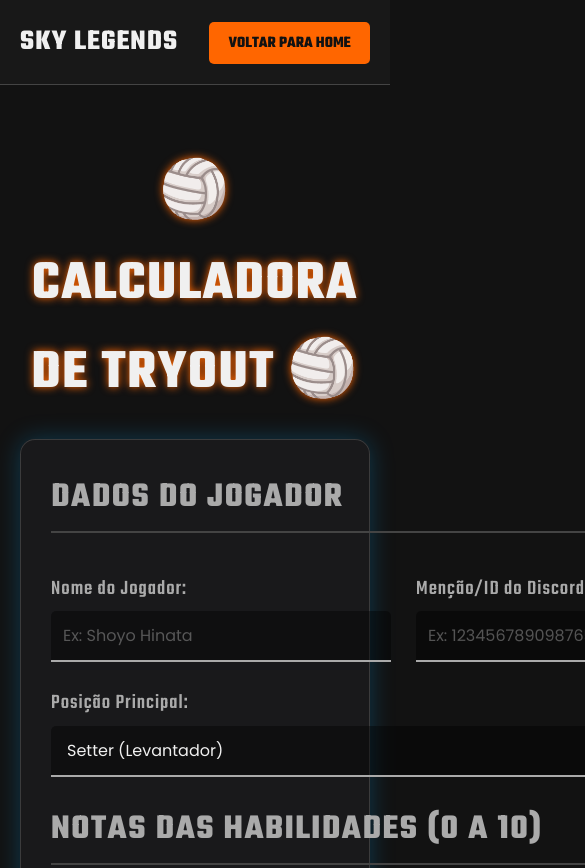
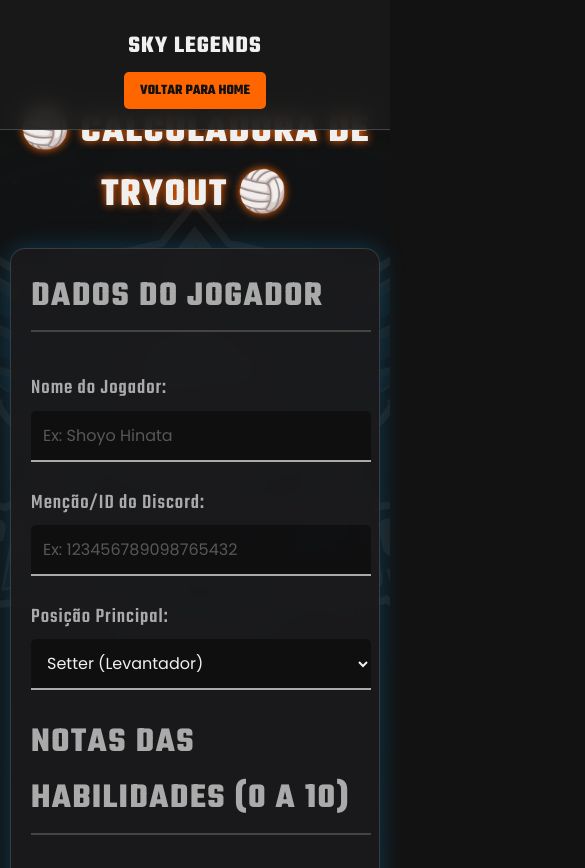
Before and after one commit to sky-legends/skylegends, a plain HTML site: page TryoutSkyLegends.html in a window 390 px wide. Shown: the top 868 px of the page, 585 px wide, since content can reach past the window. Drawn offline with Linux system fonts and the light colour scheme.

Commit message:
Update TryoutSkyLegends.html

```diff
--- a/TryoutSkyLegends.html
+++ b/TryoutSkyLegends.html
@@ -10,10 +10,9 @@
     <link href="https://fonts.googleapis.com/css2?family=Teko:wght@500;700&family=Poppins:wght@300;400&display=swap" rel="stylesheet">
 
     <style>
-        /* --- 2. DEFINIÇÃO DA NOVA PALETA DE CORES E FONTES --- */
         :root {
-            --cor-fundo: #121212; /* Preto (tema escuro) */
-            --cor-container: rgba(28, 28, 30, 0.8); /* Vidro escuro semi-transparente */
+            --cor-fundo: #121212;
+            --cor-container: rgba(28, 28, 30, 0.8);
             --cor-texto: #f0f0f0;
             --cor-texto-label: #aaa;
             --cor-laranja-haikyuu: #FF6600;
@@ -29,15 +28,16 @@
             padding: 0;
         }
 
-        /* --- 3. NOVOS ESTILOS DO BODY E FUNDO --- */
         body {
             font-family: var(--font-body);
             background-color: var(--cor-fundo);
             color: var(--cor-texto);
             line-height: 1.6;
-            padding: 40px 20px; /* Mais espaço no topo */
+            /* Padding maior no topo para o menu fixo (no mobile) */
+            padding: 120px 20px 40px 20px;
             position: relative;
             z-index: 1;
+            overflow-x: hidden; /* Previne scroll horizontal */
         }
 
         body::before {
@@ -48,14 +48,13 @@
             width: 100%;
             height: 100%;
             z-index: -1;
-            background-image: url('logo_sky_legends.jpg');
+            background-image: url('fotos/logo_sky_legends.jpg');
             background-position: center center;
             background-repeat: no-repeat;
             background-size: cover;
             opacity: 0.05;
         }
 
-        /* --- 4. NOVOS TÍTULOS (ESTILO ANIME) --- */
         h1, h2, h3 {
             font-family: var(--font-header);
             text-transform: uppercase;
@@ -76,7 +75,7 @@
             border-bottom: 2px solid #444;
             padding-bottom: 5px;
             color: var(--cor-texto-label);
-            text-shadow: none; /* Só o H1 e H3 terão o brilho */
+            text-shadow: none;
         }
 
         h3 {
@@ -84,18 +83,13 @@
             color: var(--cor-laranja-haikyuu);
         }
 
-
-        /* --- 5. O CONTAINER (EFEITO VIDRO FUTURISTA) --- */
         .container {
             background-color: var(--cor-container);
             backdrop-filter: blur(15px);
             -webkit-backdrop-filter: blur(15px);
-
             border: 1px solid rgba(255, 255, 255, 0.15);
             border-radius: 15px;
-
             box-shadow: 0 0 25px rgba(0, 175, 255, 0.25);
-
             padding: 30px;
             position: relative;
             z-index: 2;
@@ -105,7 +99,6 @@
             animation: slideUp 0.8s ease-out 0.2s forwards;
         }
 
-        /* Containers secundários (para a área de resultado) */
         #resultadoArea .container {
             box-shadow: 0 0 25px rgba(0, 175, 255, 0.15);
             margin-top: 30px;
@@ -118,7 +111,6 @@
             }
         }
 
-        /* --- 6. NOVOS INPUTS E LABELS (ESTILO TECH) --- */
         .form-grid {
             display: grid;
             grid-template-columns: 1fr 1fr;
@@ -162,7 +154,6 @@
             background-color: rgba(0, 0, 0, 0.2);
         }
 
-        /* --- 7. BOTÕES COM EFEITO NEON --- */
         button {
             width: 100%;
             padding: 15px;
@@ -204,7 +195,6 @@
             box-shadow: 0 0 25px 0px var(--cor-azul-neon);
         }
 
-        /* --- 8. ÁREA DE TEXTO (RESULTADOS) --- */
         #resultadoArea {
             margin-top: 30px;
         }
@@ -227,45 +217,45 @@
             border-color: var(--cor-laranja-haikyuu);
         }
 
-        /* --- 9. ESTILOS DA NAVBAR "ESCONDIDA" (CÓDIGO NOVO) --- */
-
+        /* --- NAVBAR "ESCONDIDA" (PARA DESKTOP) --- */
         .navbar-trigger {
             position: fixed;
             top: 0;
             left: 0;
             width: 100%;
-            height: 20px; /* Altura da zona de trigger */
-            z-index: 1001; /* Fica em cima de tudo */
+            height: 20px;
+            z-index: 1001;
         }
 
         .navbar {
-            /* Posição e Fundo */
             position: fixed;
             top: 0;
             left: 0;
             width: 100%;
             z-index: 1000;
             padding: 1.2rem 0;
-
-            /* Efeito Vidro (para combinar com o site) */
             background-color: rgba(26, 26, 26, 0.9);
             backdrop-filter: blur(10px);
             -webkit-backdrop-filter: blur(10px);
             border-bottom: 1px solid #444;
-
-            /* --- EFEITO DE SUMIR (Default) --- */
             opacity: 0;
-            transform: translateY(-100%); /* Escondida para cima */
-            pointer-events: none; /* Não pode ser clicada */
+            transform: translateY(-100%);
+            pointer-events: none;
             transition: opacity 0.4s ease, transform 0.4s ease;
         }
 
-        /* --- A MÁGICA DO EFEITO --- */
         .navbar-trigger:hover + .navbar,
         .navbar:hover {
             opacity: 1;
-            transform: translateY(0); /* Posição normal */
-            pointer-events: auto; /* Agora pode ser clicada */
+            transform: translateY(0);
+            pointer-events: auto;
+        }
+
+        /* --- MUDANÇA AQUI: Classe que o JS vai adicionar --- */
+        .navbar.navbar-hidden {
+            transform: translateY(-100%);
+            opacity: 0;
+            pointer-events: none;
         }
 
         .navbar-container {
@@ -320,13 +310,65 @@
             color: var(--cor-fundo) !important;
         }
 
-        /* --- AJUSTE FINAL --- */
         body > h1 {
             transition: margin-top 0.4s ease;
         }
 
         .navbar-trigger:hover ~ h1 {
              margin-top: 110px;
+        }
+
+        /* --- CÓDIGO DE RESPONSIVIDADE ATUALIZADO --- */
+        @media (max-width: 768px) {
+            body {
+                padding: 100px 10px 20px 10px; /* Padding no topo para o menu fixo */
+            }
+
+            h1 {
+                font-size: 2.5rem;
+                display: flex;
+                align-items: center;
+                justify-content: center;
+                gap: 10px;
+                margin-top: 0 !important;
+            }
+
+            .container {
+                padding: 20px;
+            }
+
+            .form-grid {
+                grid-template-columns: 1fr;
+            }
+
+            /* --- CORREÇÃO DA NAVBAR --- */
+            .navbar-trigger {
+                display: none; /* Desliga o 'hover' do desktop */
+            }
+
+            .navbar {
+                /* Força a navbar a ficar visível por padrão */
+                opacity: 1;
+                transform: translateY(0);
+                pointer-events: auto;
+                /* Adiciona transição para o JS */
+                transition: transform 0.4s ease;
+            }
+
+            .navbar-container {
+                flex-direction: column;
+                gap: 10px;
+                padding: 0.5rem 20px;
+            }
+
+            .nav-logo {
+                font-size: 1.5rem;
+            }
+
+            .navbar .cta-button {
+                padding: 0.5rem 1rem !important;
+                font-size: 0.9rem;
+            }
         }
 
     </style>
@@ -345,6 +387,7 @@
             </nav>
         </div>
     </header>
+
     <h1>🏐 CALCULADORA DE TRYOUT 🏐</h1>
 
     <div class="container">
@@ -404,7 +447,8 @@
     </div>
 
     <div id="resultadoArea" style="display: none;">
-        <div class="container"> <h2 class="full-width">Resultados Gerados</h2>
+        <div class="container">
+            <h2 class="full-width">Resultados Gerados</h2>
 
             <h3>Texto Público (Chat Geral)</h3>
             <textarea id="textoPublico" readonly></textarea>
@@ -417,7 +461,27 @@
     </div>
 
     <script>
-        // Pesos
+        // --- NOVO SCRIPT PARA ESCONDER NAVBAR AO ROLAR ---
+        let lastScrollTop = 0;
+        const navbar = document.querySelector('.navbar');
+
+        window.addEventListener('scroll', function() {
+            // Verifica se estamos no mobile
+            if (window.innerWidth <= 768) {
+                let scrollTop = window.pageYOffset || document.documentElement.scrollTop;
+
+                if (scrollTop > lastScrollTop && scrollTop > 100) {
+                    // Rolando para BAIXO (e já passou do topo)
+                    navbar.classList.add('navbar-hidden');
+                } else {
+                    // Rolando para CIMA
+                    navbar.classList.remove('navbar-hidden');
+                }
+                lastScrollTop = scrollTop <= 0 ? 0 : scrollTop; // Para lidar com o "pulo" no iOS
+            }
+        });
+
+        // --- SCRIPT ANTIGO DA CALCULADORA ---
         const PESOS = {
             Setter: { saque: 0.15, ataque: 0.15, defesa: 0.15, levantamento: 0.35, bloqueio: 0.10, comunicacao: 0.10 },
             Spiker: { saque: 0.20, ataque: 0.35, defesa: 0.10, levantamento: 0.10, bloqueio: 0.15, comunicacao: 0.10 },
@@ -425,7 +489,6 @@
             Libero: { saque: 0.15, ataque: 0.10, defesa: 0.40, levantamento: 0.10, bloqueio: 0.10, comunicacao: 0.15 }
         };
 
-        // Classificação e Cores
         function getClassificacao(media) {
             if (media >= 9.0) {
                 return { nivel: "⭐ Elite", status: "Titular garantido" };
@@ -439,7 +502,6 @@
         }
 
         function calcularTryout() {
-            // 1. Obter todos os dados
             const nome = document.getElementById("nome").value || "Nome não preenchido";
             const discordUser = document.getElementById("discordUser").value || "ID não preenchido";
             const posicao = document.getElementById("posicao").value;
@@ -452,7 +514,6 @@
                 comunicacao: parseFloat(document.getElementById("comunicacao").value) || 0
             };
 
-            // 2. Calcular Média e Status
             const pesos = PESOS[posicao];
             let mediaFinal = 0;
             mediaFinal += notas.saque * pesos.saque;
@@ -464,7 +525,6 @@
 
             const classificacao = getClassificacao(mediaFinal);
 
-            // 3. GERAÇÃO DO TEXTO PÚBLICO
             const templatePublico = `╔═════════════════════════╗
 🏐  𝐑𝐄𝐒𝐔𝐋𝐓𝐀𝐃𝐎 𝐃𝐎 𝐓𝐑𝐘𝐎𝐔𝐓  -  𝐒𝐊𝐘 𝐋𝐄𝐆𝐄𝐍𝐃𝐒  🏐
 ╚═════════════════════════════╝
@@ -486,7 +546,6 @@ O **feedback detalhado** será enviado **no privado**.`;
                 .replace('{Nível}', classificacao.nivel)
                 .replace('{Status}', classificacao.status);
 
-            // 4. GERAÇÃO DO TEXTO PRIVADO
             const templatePrivado = `╔═════════════════════════╗
 💌  𝐅𝐄𝐄𝐃𝐁𝐀𝐂𝐊 𝐃𝐄𝐓𝐀𝐋𝐇𝐀𝐃𝐎  -   𝐒𝐊𝐘 𝐋𝐄𝐆𝐄𝐍𝐃𝐒  💌
 ╚═════════════════════════════╝
@@ -516,7 +575,7 @@ Você fez parte da história da **Sky Legends** 💙`;
             const textoPrivadoFinal = templatePrivado
                 .replace('{Nome do Jogador}', nome)
                 .replace('{Posição}', posicao)
-                .replace('{Média Final}', mediaFinal.toFixed(2)) // Arredonda a média
+                .replace('{Média Final}', mediaFinal.toFixed(2))
                 .replace('{Nível}', classificacao.nivel)
                 .replace('{Status}', classificacao.status)
                 .replace('{Nota Saque}', notas.saque)
@@ -526,14 +585,12 @@ Você fez parte da história da **Sky Legends** 💙`;
                 .replace('{Nota Bloqueio}', notas.bloqueio)
                 .replace('{Nota Comunicação}', notas.comunicacao);
 
-            // 5. Exibir tudo
             document.getElementById("resultadoArea").style.display = "block";
 
             document.getElementById("textoPublico").value = textoPublicoFinal;
             document.getElementById("textoPrivado").value = textoPrivadoFinal;
         }
 
-        // Função de copiar
         function copiarTexto(elementId, button) {
             const jsonTexto = document.getElementById(elementId);
             jsonTexto.select();
```
